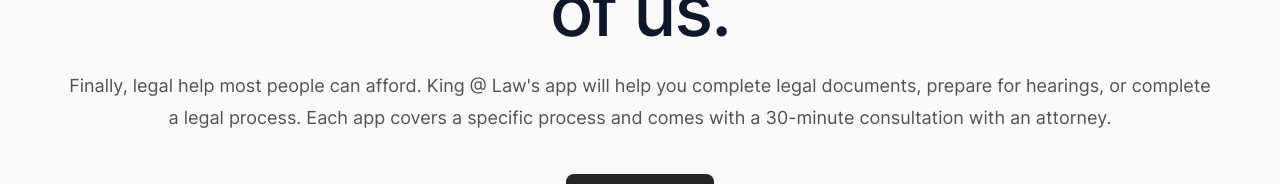
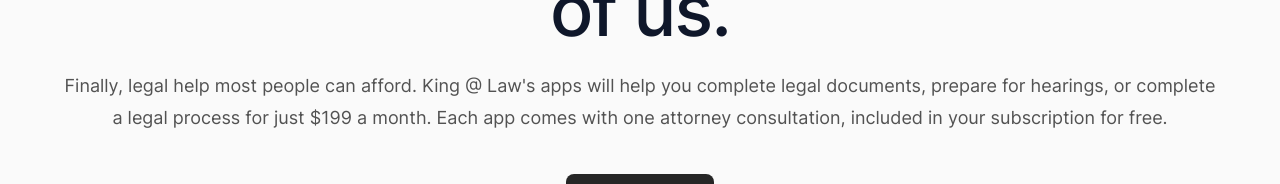
Before and after one commit to David44357/KingLawWebsite, a Next.js app: page /prometheus in a window 1280 px wide. Shown: the part 350-534 px from the top of the page. Built offline with nearby package versions, Linux system fonts and the light colour scheme.

Commit message:
Update PromHero.jsx

```diff
--- a/src/components/PromHero.jsx
+++ b/src/components/PromHero.jsx
@@ -336,7 +336,7 @@ export function PromHero() {
              Legal services for the rest of us.
             </h1>
             <p className="mt-6 text-lg text-gray-600">
-              {'Finally, legal help most people can afford. King @ Law\'s app will help you complete legal documents, prepare for hearings, or complete a legal process. Each app covers a specific process and comes with a 30-minute consultation with an attorney. '}
+              {'Finally, legal help most people can afford. King @ Law\'s apps will help you complete legal documents, prepare for hearings, or complete a legal process for just $199 a month. Each app comes with one attorney consultation, included in your subscription for free.'}
             </p>
             <div className="mt-10 flex justify-center gap-x-6">
               {/* <AppStoreLink /> */}
```
